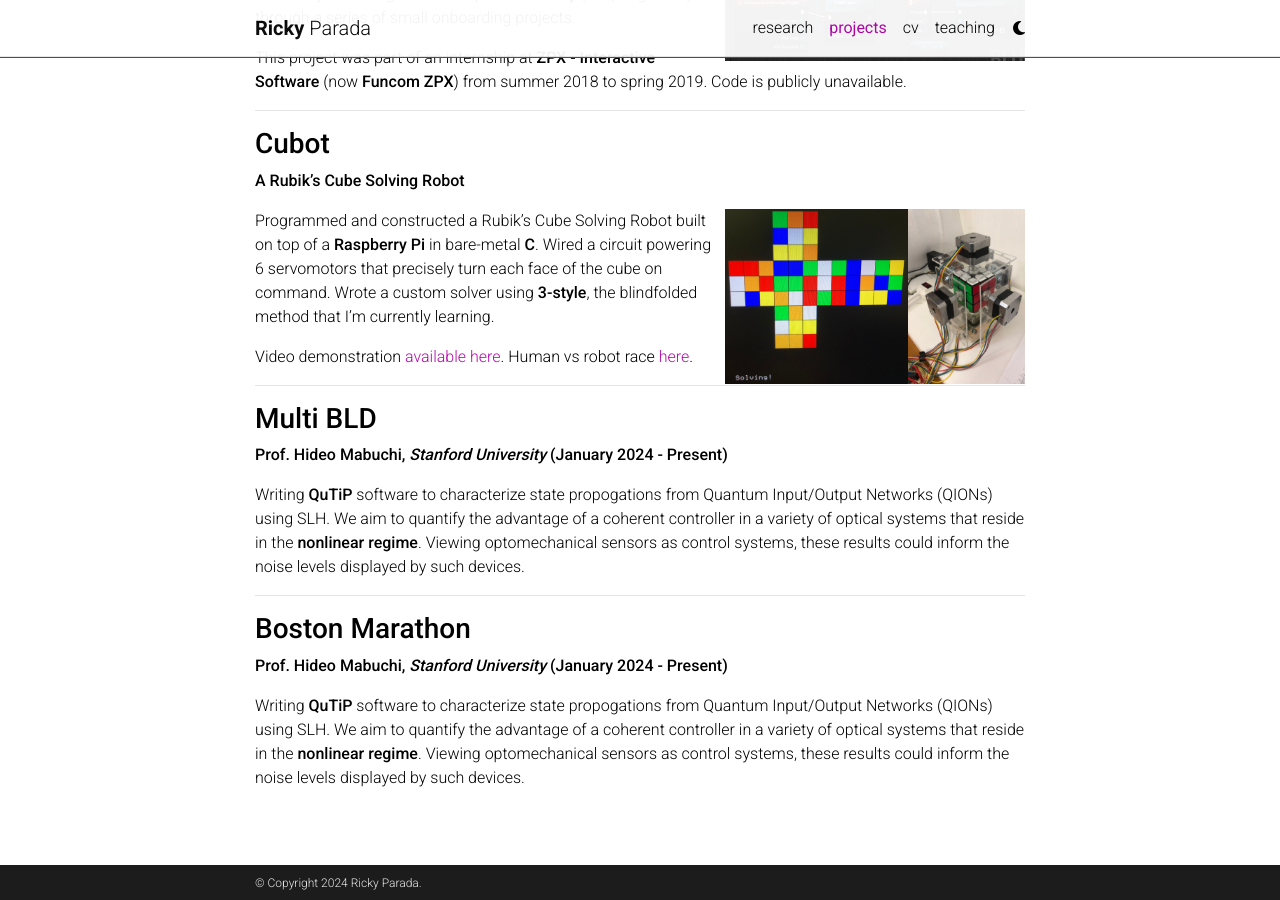
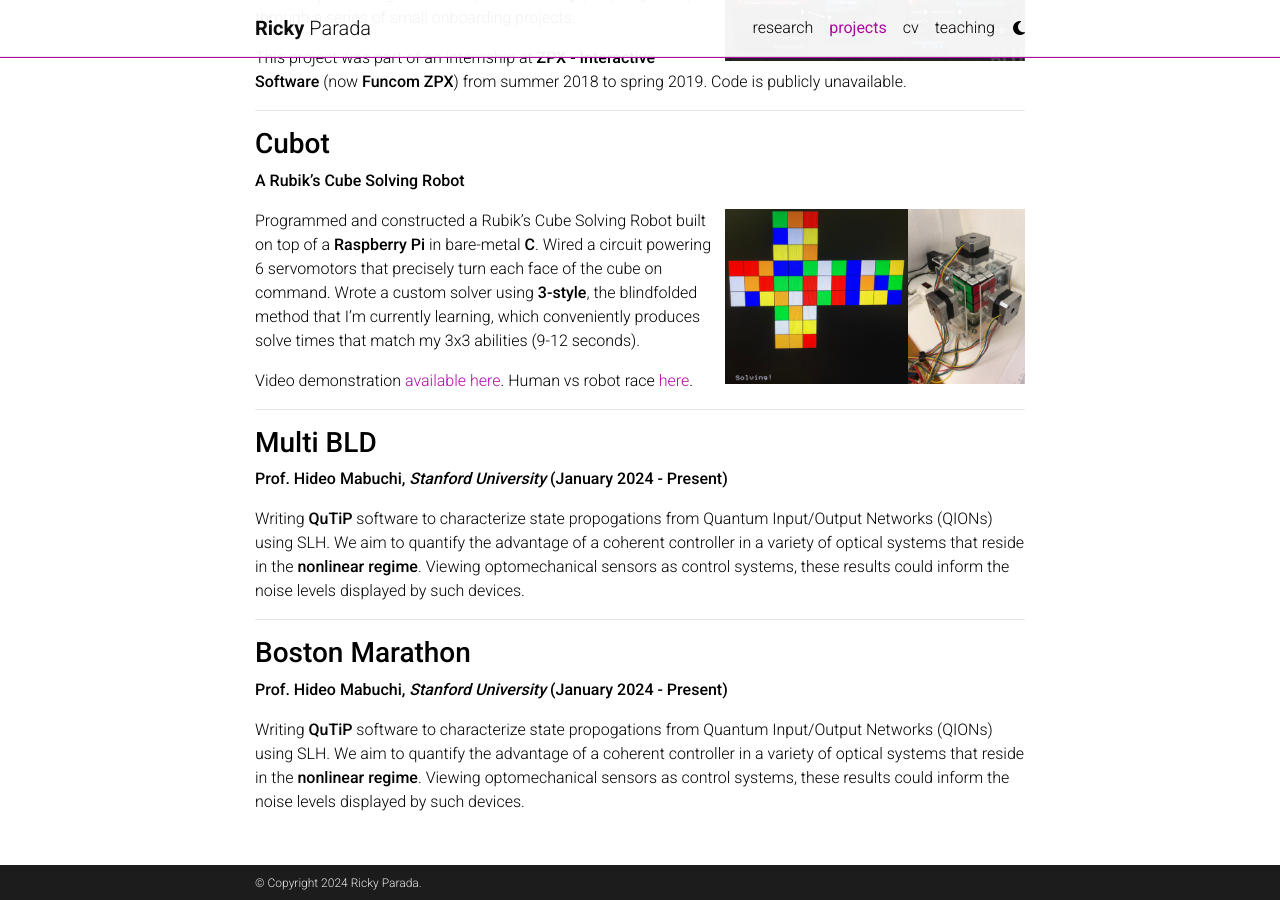
Before and after one commit to rickyparada/rickyparada.github.io, a Jekyll site: the page built from _pages/projects.md, in a window 1280 px wide and 900 px high, scrolled down 708 px. Built offline with Jekyll 4.4.1, drawn with Linux system fonts in a browser that asks for light colours; comment, search, counter and statistics services are not loaded; a style sheet for code colours, icons or effects is not loaded.

Commit message:
update cubot

```diff
--- a/_pages/projects.md
+++ b/_pages/projects.md
@@ -37,7 +37,7 @@ This project was part of an internship at **ZPX - Interactive Software** (now **
 
 <img align="right" style="margin-left: 10px;" src="./../assets/img/cubot.png" alt="" width="300" height="175">
 
-Programmed and constructed a Rubik’s Cube Solving Robot built on top of a **Raspberry Pi** in bare-metal **C**. Wired a circuit powering 6 servomotors that precisely turn each face of the cube on command. Wrote a custom solver using **3-style**, the blindfolded method that I'm currently learning.
+Programmed and constructed a Rubik’s Cube Solving Robot built on top of a **Raspberry Pi** in bare-metal **C**. Wired a circuit powering 6 servomotors that precisely turn each face of the cube on command. Wrote a custom solver using **3-style**, the blindfolded method that I'm currently learning, which conveniently produces solve times that match my 3x3 abilities (9-12 seconds).
 
 Video demonstration [available here](https://drive.google.com/file/d/1XExxEtymkB8IOTkzh1MUYkfTPDjp26yx/view?usp=sharing){:target="_blank"}. Human vs robot race [here](https://drive.google.com/file/d/10ePE3w9q7iAAHHokkwFTI6F_EAa1Ruq2/view?usp=sharing){:target="_blank"}.
 
```
